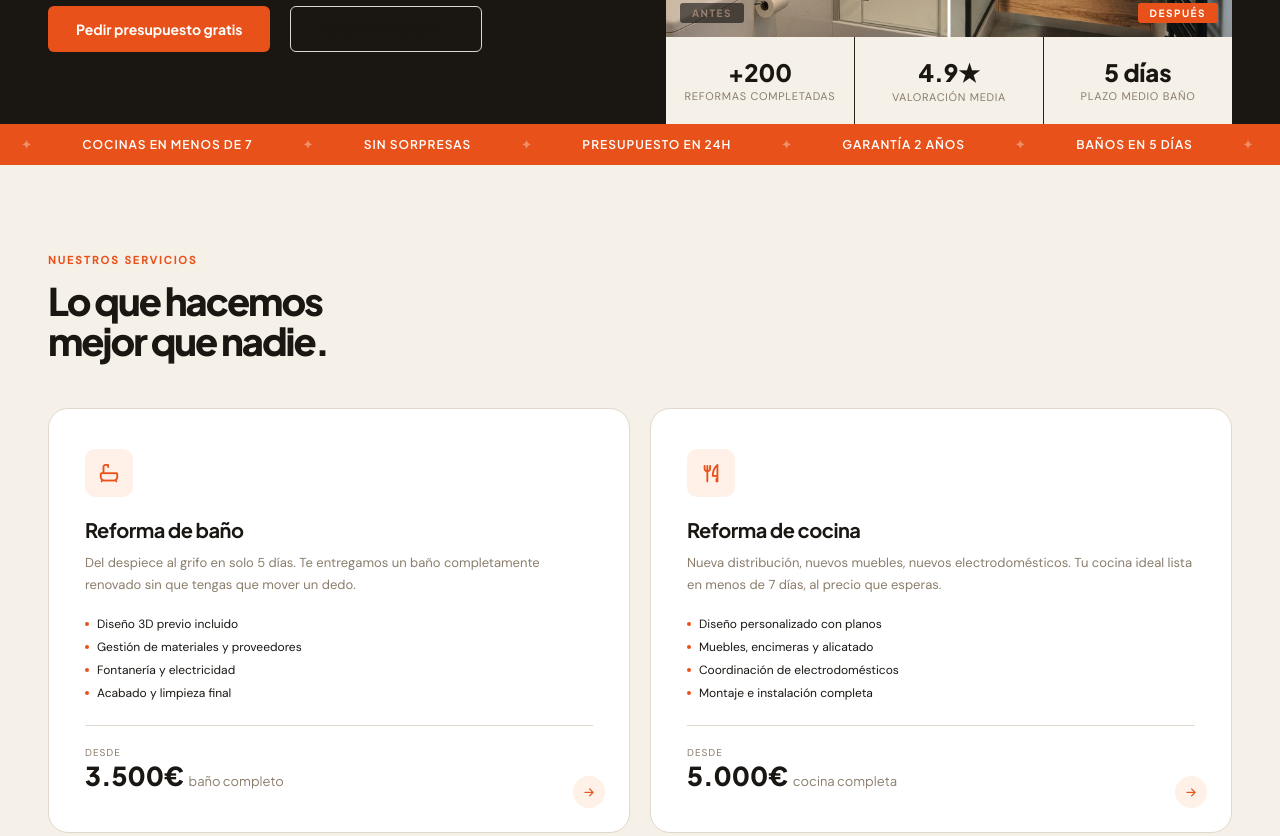
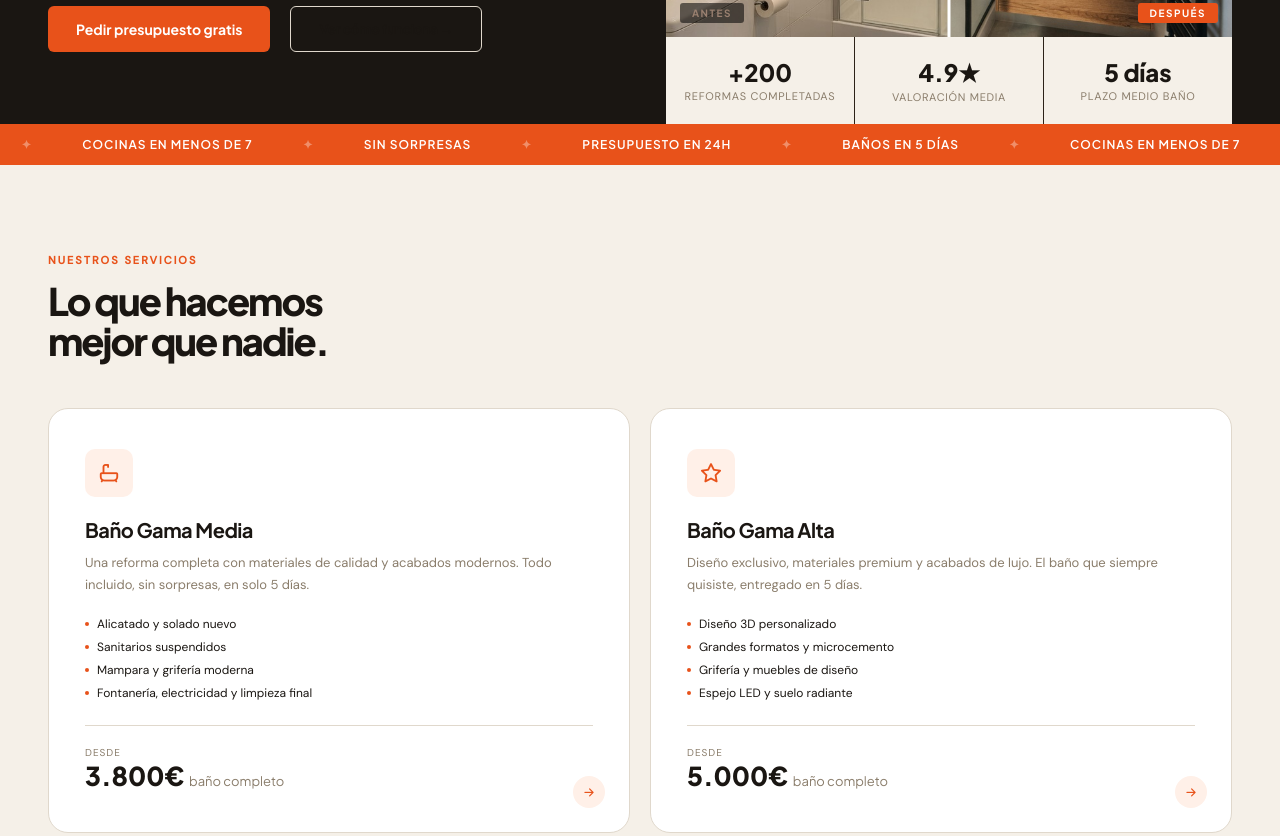
Before and after one commit to arnau-creator/bricko, a plain HTML site: page index.html in a window 1280 px wide. Shown: the part 508-1344 px from the top of the page. Drawn offline with Linux system fonts and the light colour scheme.

Commit message:
Update index.html

```diff
--- a/index.html
+++ b/index.html
@@ -408,12 +408,11 @@ footer{background:var(--dk);padding:56px 48px 28px}
       <span>Cocinas en menos de 7</span><span class="tick-dot">✦</span>
       <span>Sin sorpresas</span><span class="tick-dot">✦</span>
       <span>Presupuesto en 24h</span><span class="tick-dot">✦</span>
-      <span>Garantía 2 años</span><span class="tick-dot">✦</span>
       <span>Baños en 5 días</span><span class="tick-dot">✦</span>
       <span>Cocinas en menos de 7</span><span class="tick-dot">✦</span>
       <span>Sin sorpresas</span><span class="tick-dot">✦</span>
       <span>Presupuesto en 24h</span><span class="tick-dot">✦</span>
-      <span>Garantía 2 años</span><span class="tick-dot">✦</span>
+
     </div>
   </div>
 
@@ -423,33 +422,33 @@ footer{background:var(--dk);padding:56px 48px 28px}
     <div class="srv-grid">
       <div class="srv-card" onclick="goPage('banos')">
         <div class="srv-ic"><i class="ti ti-bath" aria-hidden="true"></i></div>
-        <h3>Reforma de baño</h3>
-        <p>Del despiece al grifo en solo 5 días. Te entregamos un baño completamente renovado sin que tengas que mover un dedo.</p>
+        <h3>Baño Gama Media</h3>
+        <p>Una reforma completa con materiales de calidad y acabados modernos. Todo incluido, sin sorpresas, en solo 5 días.</p>
         <div class="srv-feats">
-          <div class="sf"><div class="sf-dot"></div>Diseño 3D previo incluido</div>
-          <div class="sf"><div class="sf-dot"></div>Gestión de materiales y proveedores</div>
-          <div class="sf"><div class="sf-dot"></div>Fontanería y electricidad</div>
-          <div class="sf"><div class="sf-dot"></div>Acabado y limpieza final</div>
+          <div class="sf"><div class="sf-dot"></div>Alicatado y solado nuevo</div>
+          <div class="sf"><div class="sf-dot"></div>Sanitarios suspendidos</div>
+          <div class="sf"><div class="sf-dot"></div>Mampara y grifería moderna</div>
+          <div class="sf"><div class="sf-dot"></div>Fontanería, electricidad y limpieza final</div>
         </div>
         <div class="srv-price">
           <div class="sp-from">Desde</div>
-          <div class="sp-num">3.500€ <small>baño completo</small></div>
+          <div class="sp-num">3.800€ <small>baño completo</small></div>
         </div>
         <div class="srv-arr"><i class="ti ti-arrow-right" aria-hidden="true"></i></div>
       </div>
-      <div class="srv-card" onclick="goPage('cocinas')">
-        <div class="srv-ic"><i class="ti ti-tools-kitchen-2" aria-hidden="true"></i></div>
-        <h3>Reforma de cocina</h3>
-        <p>Nueva distribución, nuevos muebles, nuevos electrodomésticos. Tu cocina ideal lista en menos de 7 días, al precio que esperas.</p>
+      <div class="srv-card" onclick="goPage('banos')">
+        <div class="srv-ic"><i class="ti ti-star" aria-hidden="true"></i></div>
+        <h3>Baño Gama Alta</h3>
+        <p>Diseño exclusivo, materiales premium y acabados de lujo. El baño que siempre quisiste, entregado en 5 días.</p>
         <div class="srv-feats">
-          <div class="sf"><div class="sf-dot"></div>Diseño personalizado con planos</div>
-          <div class="sf"><div class="sf-dot"></div>Muebles, encimeras y alicatado</div>
-          <div class="sf"><div class="sf-dot"></div>Coordinación de electrodomésticos</div>
-          <div class="sf"><div class="sf-dot"></div>Montaje e instalación completa</div>
+          <div class="sf"><div class="sf-dot"></div>Diseño 3D personalizado</div>
+          <div class="sf"><div class="sf-dot"></div>Grandes formatos y microcemento</div>
+          <div class="sf"><div class="sf-dot"></div>Grifería y muebles de diseño</div>
+          <div class="sf"><div class="sf-dot"></div>Espejo LED y suelo radiante</div>
         </div>
         <div class="srv-price">
           <div class="sp-from">Desde</div>
-          <div class="sp-num">5.000€ <small>cocina completa</small></div>
+          <div class="sp-num">5.000€ <small>baño completo</small></div>
         </div>
         <div class="srv-arr"><i class="ti ti-arrow-right" aria-hidden="true"></i></div>
       </div>
@@ -487,7 +486,7 @@ footer{background:var(--dk);padding:56px 48px 28px}
         </div>
         <div class="obra-info">
           <span class="obra-tag">Baño</span>
-          <h4>Baño principal · Madrid Centro</h4>
+          <h4>Baño completo · Barcelona Gràcia</h4>
           <p>Reforma integral con plato de ducha, sanitarios suspendidos y microcemento.</p>
         </div>
       </div>
@@ -506,7 +505,7 @@ footer{background:var(--dk);padding:56px 48px 28px}
         <div class="obra-info">
           <span class="obra-tag">Baño</span>
           <h4>Baño completo · Barcelona Sarrià</h4>
-          <p>Reforma integral con acabados modernos y materiales de primera calidad.</p>
+          <p>Reforma integral con acabados modernos, espejo LED y mampara de diseño.</p>
         </div>
       </div>
 
@@ -523,8 +522,8 @@ footer{background:var(--dk);padding:56px 48px 28px}
         </div>
         <div class="obra-info">
           <span class="obra-tag">Baño</span>
-          <h4>Baño suite · Valencia</h4>
-          <p>Bañera exenta, doble lavabo empotrado y suelo porcelánico gran formato.</p>
+          <h4>Baño suite · Barcelona Horta</h4>
+          <p>Reforma completa con ducha de lluvia, mueble suspendido y suelo porcelánico gran formato.</p>
         </div>
       </div>
 
@@ -535,9 +534,9 @@ footer{background:var(--dk);padding:56px 48px 28px}
     <div class="sec-lbl">Opiniones reales</div>
     <div class="sec-ttl" style="font-size:38px">Lo que dicen<br>nuestros clientes.</div>
     <div class="testi-grid">
-      <div class="testi-card"><div class="testi-stars">★★★★★</div><p>"Quedé alucinada con el resultado. En 5 días tenía el baño completamente nuevo. El equipo fue puntual y ordenado, y el diseño es exactamente lo que quería."</p><div class="testi-author"><div class="testi-av">ML</div><div><div class="testi-name">María L.</div><div class="testi-loc">Madrid · Reforma de baño</div></div></div></div>
-      <div class="testi-card"><div class="testi-stars">★★★★★</div><p>"El presupuesto cerrado fue lo que me convenció. Nada de sorpresas al final. La cocina quedó espectacular y en menos de 7 días la teníamos lista para usar."</p><div class="testi-author"><div class="testi-av">JR</div><div><div class="testi-name">Jordi R.</div><div class="testi-loc">Barcelona · Reforma de cocina</div></div></div></div>
-      <div class="testi-card"><div class="testi-stars">★★★★★</div><p>"Hicimos baño y cocina a la vez. En un mes teníamos el piso como nuevo. El resultado superó todas nuestras expectativas. Muy recomendables."</p><div class="testi-author"><div class="testi-av">AP</div><div><div class="testi-name">Ana P.</div><div class="testi-loc">Valencia · Baño + Cocina</div></div></div></div>
+      <div class="testi-card"><div class="testi-stars">★★★★★</div><p>"Quedé alucinada con el resultado. En 5 días tenía el baño completamente nuevo. El equipo fue puntual y ordenado, y el diseño es exactamente lo que quería."</p><div class="testi-author"><div class="testi-av">ML</div><div><div class="testi-name">María L.</div><div class="testi-loc">Gràcia · Reforma de baño</div></div></div></div>
+      <div class="testi-card"><div class="testi-stars">★★★★★</div><p>"El presupuesto cerrado fue lo que me convenció. Nada de sorpresas al final. El baño quedó espectacular y en menos de 5 días lo teníamos listo para usar."</p><div class="testi-author"><div class="testi-av">JR</div><div><div class="testi-name">Jordi R.</div><div class="testi-loc">Sarrià · Reforma de baño</div></div></div></div>
+      <div class="testi-card"><div class="testi-stars">★★★★★</div><p>"Llevaba años queriendo cambiar el baño y no me decidía. Bricko me lo puso fácil desde el primer momento. Resultado increíble y sin ninguna sorpresa en el precio."</p><div class="testi-author"><div class="testi-av">AP</div><div><div class="testi-name">Anna P.</div><div class="testi-loc">Horta · Reforma de baño</div></div></div></div>
     </div>
   </div>
 
@@ -551,7 +550,8 @@ footer{background:var(--dk);padding:56px 48px 28px}
         <div class="cinfo-list">
           <div class="cinfo"><div class="cinfo-ic"><i class="ti ti-clock" aria-hidden="true"></i></div><div><strong>Respuesta en 24h</strong><span>Te llamamos nosotros, sin esperas</span></div></div>
           <div class="cinfo"><div class="cinfo-ic"><i class="ti ti-file-text" aria-hidden="true"></i></div><div><strong>Presupuesto gratuito</strong><span>Sin compromiso ni letra pequeña</span></div></div>
-          <div class="cinfo"><div class="cinfo-ic"><i class="ti ti-shield-check" aria-hidden="true"></i></div><div><strong>Garantía 2 años</strong><span>En todos nuestros trabajos</span></div></div>
+          <div class="cinfo"><div class="cinfo-ic"><i class="ti ti-phone" aria-hidden="true"></i></div><div><strong>Llámanos</strong><span><a href="tel:628348843" style="color:var(--mt);text-decoration:none">628 348 843</a></span></div></div>
+          <div class="cinfo"><div class="cinfo-ic"><i class="ti ti-world" aria-hidden="true"></i></div><div><strong>Web</strong><span><a href="https://www.brickogroup.com/" target="_blank" style="color:var(--o);text-decoration:none">www.brickogroup.com</a></span></div></div>
         </div>
       </div>
       <div class="form-card">
@@ -831,7 +831,7 @@ footer{background:var(--dk);padding:56px 48px 28px}
           <h3>Ejecución de la obra</h3>
           <p>Nuestro equipo trabaja de lunes a viernes. Recibes fotos y actualizaciones del progreso. El jefe de obra está disponible en todo momento.</p>
           <div class="tl-detail"><div class="tl-detail-grid">
-            <div class="tl-di"><i class="ti ti-tool"></i>Equipo propio</div>
+
             <div class="tl-di"><i class="ti ti-camera"></i>Fotos diarias del avance</div>
             <div class="tl-di"><i class="ti ti-user-check"></i>Jefe de obra dedicado</div>
             <div class="tl-di"><i class="ti ti-alert-triangle"></i>Cero subcontratas</div>
@@ -846,7 +846,7 @@ footer{background:var(--dk);padding:56px 48px 28px}
           <div class="tl-detail"><div class="tl-detail-grid">
             <div class="tl-di"><i class="ti ti-checks"></i>Revisión conjunta</div>
             <div class="tl-di"><i class="ti ti-sparkles"></i>Limpieza final incluida</div>
-            <div class="tl-di"><i class="ti ti-shield"></i>Garantía 2 años</div>
+
             <div class="tl-di"><i class="ti ti-file-certificate"></i>Documentación completa</div>
           </div></div>
         </div>
@@ -860,8 +860,7 @@ footer{background:var(--dk);padding:56px 48px 28px}
     <div class="gar-grid">
       <div class="gar-card"><div class="gar-ic"><i class="ti ti-lock-dollar"></i></div><h3>Precio cerrado</h3><p>El presupuesto que te damos es el que pagas. Sin sorpresas finales ni costes ocultos.</p></div>
       <div class="gar-card"><div class="gar-ic"><i class="ti ti-calendar-check"></i></div><h3>Plazo garantizado</h3><p>Si nos pasamos del plazo acordado, te compensamos. El tiempo de tu obra está garantizado.</p></div>
-      <div class="gar-card"><div class="gar-ic"><i class="ti ti-shield-check"></i></div><h3>Garantía 2 años</h3><p>Cualquier incidencia relacionada con la reforma en 2 años la resolvemos nosotros, sin coste.</p></div>
-      <div class="gar-card"><div class="gar-ic"><i class="ti ti-users"></i></div><h3>Equipo propio</h3><p>Sin subcontratas. Nuestros profesionales son de plantilla, formados y con seguro de responsabilidad civil.</p></div>
+
       <div class="gar-card"><div class="gar-ic"><i class="ti ti-eye"></i></div><h3>Transparencia total</h3><p>Fotos diarias, acceso al jefe de obra y actualizaciones constantes. Tú siempre sabes qué pasa.</p></div>
     </div>
   </div>
@@ -915,7 +914,8 @@ footer{background:var(--dk);padding:56px 48px 28px}
           <div class="cinfo"><div class="cinfo-ic"><i class="ti ti-clock"></i></div><div><strong>Respuesta en 24h</strong><span>Te llamamos nosotros, sin esperas</span></div></div>
           <div class="cinfo"><div class="cinfo-ic"><i class="ti ti-file-text"></i></div><div><strong>Presupuesto gratuito</strong><span>Sin compromiso ni letra pequeña</span></div></div>
           <div class="cinfo"><div class="cinfo-ic"><i class="ti ti-map-pin"></i></div><div><strong>Visita a domicilio gratis</strong><span>Venimos a tomar medidas</span></div></div>
-          <div class="cinfo"><div class="cinfo-ic"><i class="ti ti-shield-check"></i></div><div><strong>Garantía 2 años</strong><span>En todos nuestros trabajos</span></div></div>
+          <div class="cinfo"><div class="cinfo-ic"><i class="ti ti-phone"></i></div><div><strong>Llámanos</strong><span><a href="tel:628348843" style="color:var(--mt);text-decoration:none">628 348 843</a></span></div></div>
+          <div class="cinfo"><div class="cinfo-ic"><i class="ti ti-world"></i></div><div><strong>Web</strong><span><a href="https://www.brickogroup.com/" target="_blank" style="color:var(--o);text-decoration:none">www.brickogroup.com</a></span></div></div>
         </div>
         <div style="margin-top:36px;padding:20px 24px;background:white;border-radius:12px;border:1px solid var(--bd)">
           <div style="font-size:12px;color:var(--mt);margin-bottom:12px;text-transform:uppercase;letter-spacing:.5px;font-weight:600">Síguenos</div>
```
